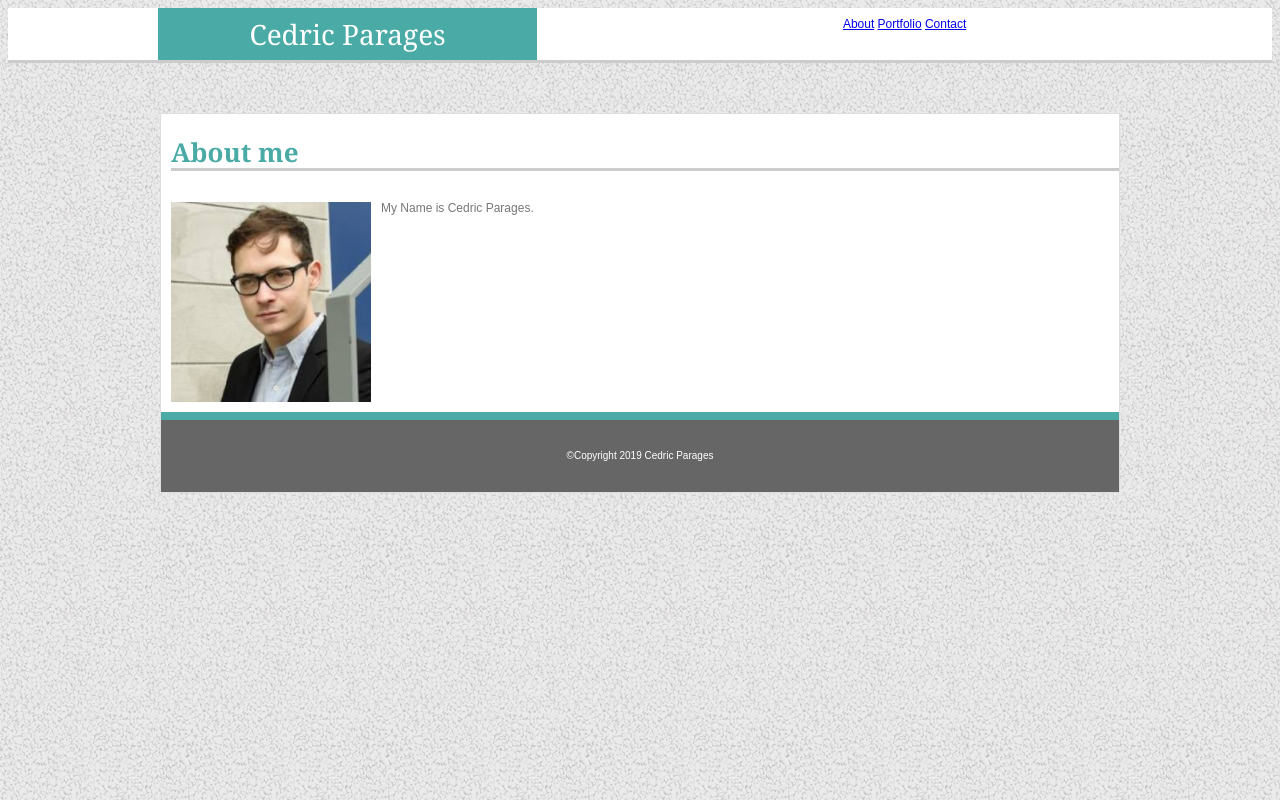
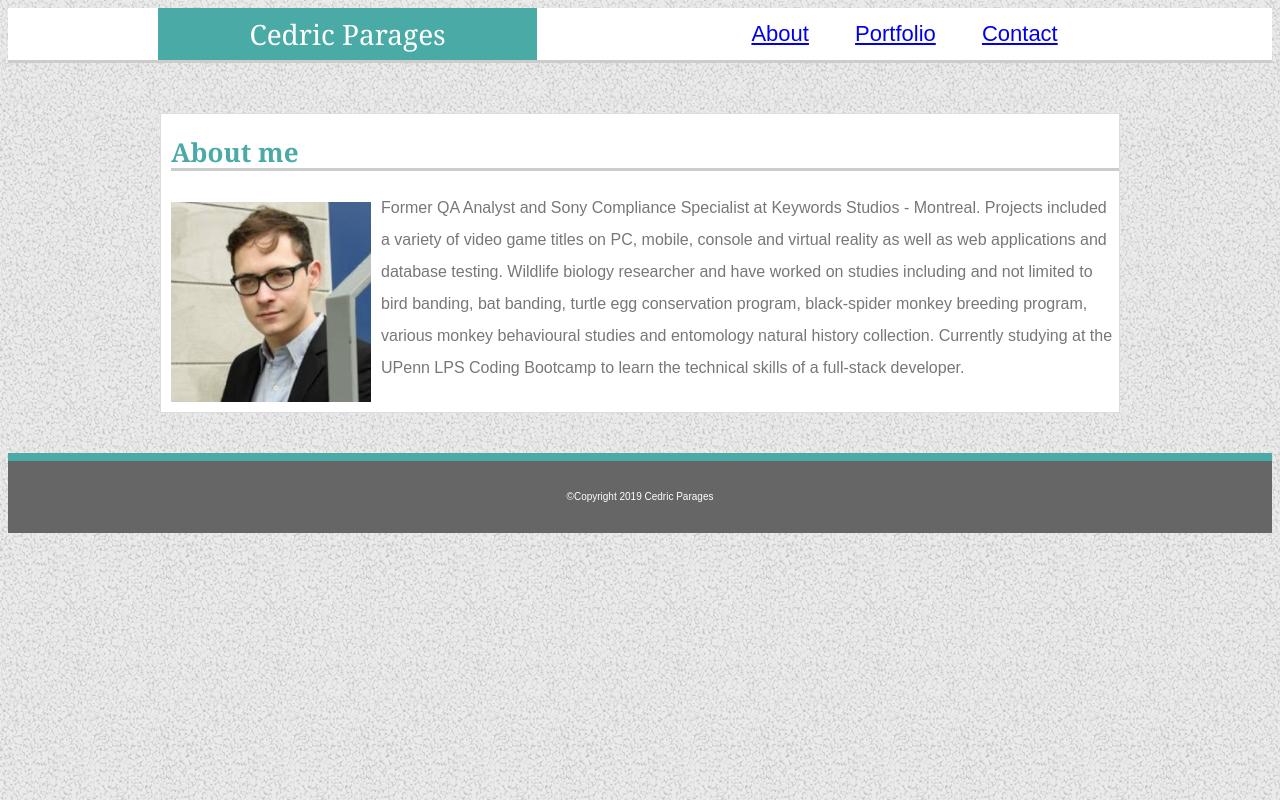
Before and after one commit to cedricparages/Basic-Portfolio, a plain HTML site: page index.html in a window 1280 px wide. Drawn offline with Linux system fonts and the light colour scheme.

Commit message:
Improved navbar and added portfolio placeholders

```diff
--- a/assets/css/style.css
+++ b/assets/css/style.css
@@ -31,9 +31,13 @@
       font-size: 28px;
   }
   nav {
+      float: bottom;
+      text-decoration: none;
       font-family: 'Arial';
-      font-size: 12px;
+      font-size: 22px;
       color: #777777;
+      margin: auto;
+      margin-top: 10px;
   }
   #content {
       background-color: #ffffff;
@@ -58,7 +62,7 @@
   p {
       text-align: left;
       font-family: 'Arial';
-      font-size: 12px;
+      font-size: 16px;
       color: #777777;
   }
   button {
@@ -90,4 +94,17 @@
       border-style: solid none none none;
       border-top-color: #4aaaa5;
       border-width: 8px;
+      width: 100%;
+      margin-top: 40px;
   }
+  ul {
+      list-style-type: none;
+      margin: 0;
+      padding: 0;
+  }
+  li {
+      display: inline;
+      margin: 20px;
+      color: #777777;
+      text-decoration: none;
+  }
--- a/index.html
+++ b/index.html
@@ -22,9 +22,11 @@
 			</aside>
 
 			<nav>
-			  	<a href="index.html">About</a>
-      			<a href="portfolio.html">Portfolio</a>
-      			<a href="contact.html">Contact</a>
+                <ul>
+			  	   <li> <a href="index.html">About</a></li>
+      			    <li><a href="portfolio.html">Portfolio</a></li>
+                   <li> <a href="contact.html">Contact</a></li>
+                </ul>
       		</nav>
 
 			</section>
@@ -39,9 +41,10 @@
 
 				<p>
 				<img src="assets/images/AboutMePicture.png" height= "200px" width= "200px" class= "TextWrap">
-				My Name is Cedric Parages.
+				Former QA Analyst and Sony Compliance Specialist at Keywords Studios - Montreal. Projects included a variety of video game titles on PC, mobile, console and virtual reality as well as web applications and database testing. Wildlife biology researcher and have worked on studies including and not limited to bird banding, bat banding, turtle egg conservation program, black-spider monkey breeding program, various monkey behavioural studies and entomology natural history collection. Currently studying at the UPenn LPS Coding Bootcamp to learn the technical skills of a full-stack developer.
 				</p>
 
+        </section>
 
 		<footer>
 			&copy;Copyright 2019 Cedric Parages
```
Also changed, not shown: portfolio.html (+9 -1 lines).
